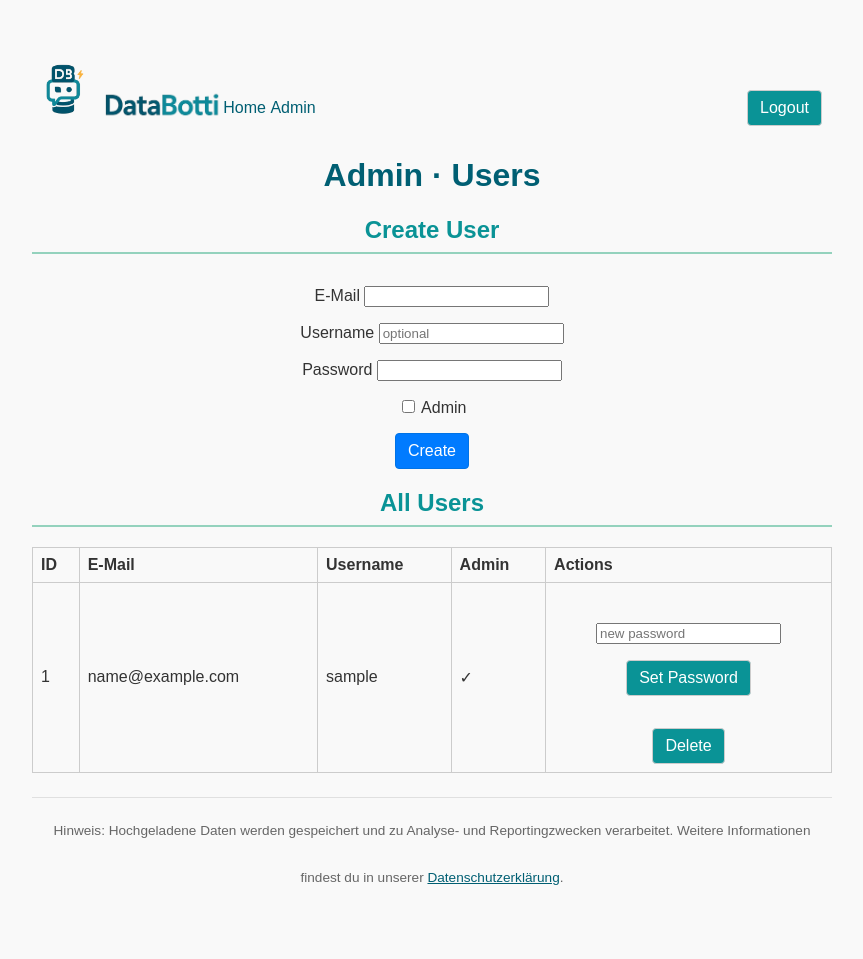
After one commit to mpfechner/data-botti, a Flask app: page /admin/users in a window 1280 px wide. The commit adds this page. Shown: the whole page, without its empty margins (208-1071 px from the left). Run offline with Flask 3, Linux system fonts and the light colour scheme; the visitor is signed in with stand-in values (Sample User, id 1).

Commit message:
feat(admin): add user management (list, create, update password, delete)
- add @admin_required guard to auth_helpers.py
- add admin blueprint with user management routes
- add repo functions for user CRUD in repo.py
- add admin_users.html template with CSS integration
- extend base.html with Admin link for admins
- set is_admin in session on login

```diff
--- a/app.py
+++ b/app.py
@@ -9,6 +9,7 @@ from db import init_engine
 from routes.datasets import datasets_bp
 from routes.assistant import assistant_bp
 from routes.auth import auth_bp
+from routes.admin import bp as admin_bp
 from infra.auth_helpers import login_required, consent_required
 from infra.config import get_config
 from infra.logging import setup_app_logging
@@ -23,6 +24,7 @@ setup_app_logging(app)
 app.register_blueprint(datasets_bp)
 app.register_blueprint(assistant_bp)
 app.register_blueprint(auth_bp)
+app.register_blueprint(admin_bp)
 
 # Apply config
 app.config.update(get_config())
--- a/infra/auth_helpers.py
+++ b/infra/auth_helpers.py
@@ -1,5 +1,3 @@
-
-
 from __future__ import annotations
 from functools import wraps
 from typing import Callable, Optional
@@ -140,6 +138,38 @@ def consent_required(view: Callable):
     return wrapped
 
 
+def admin_required(view: Callable):
+    """Decorator: require that the logged-in user is an admin.
+    If not logged in → behaves like login_required.
+    If logged in but not admin → redirect to /auth/login with message.
+    """
+    @wraps(view)
+    def wrapped(*args, **kwargs):
+        uid = get_current_user_id()
+        if uid is None:
+            flash("Bitte melde dich zuerst an.", "warning")
+            next_url = request.full_path if request.query_string else request.path
+            return redirect(url_for("auth.login", next=next_url))
+        engine = _get_engine_from_app() or _get_engine_optional()
+        if engine is None:
+            flash("Keine Datenbankverbindung für Admin-Prüfung.", "danger")
+            return redirect(url_for("auth.login"))
+        try:
+            with engine.connect() as conn:
+                row = conn.execute(
+                    text("SELECT is_admin FROM users WHERE id = :uid"),
+                    {"uid": uid},
+                ).fetchone()
+            if not row or not bool(row[0]):
+                flash("Admin-Berechtigung erforderlich.", "danger")
+                return redirect(url_for("auth.login"))
+        except Exception:
+            flash("Fehler bei der Admin-Prüfung.", "danger")
+            return redirect(url_for("auth.login"))
+        return view(*args, **kwargs)
+    return wrapped
+
+
 def set_session_consent(consented: bool = True):
     """Helper to cache consent in the session after POST /auth/consent."""
     if consented:
--- a/repo.py
+++ b/repo.py
@@ -1,6 +1,8 @@
 from __future__ import annotations
 from typing import Optional, Mapping
 from sqlalchemy import text
+from flask import current_app
+from sqlalchemy.exc import IntegrityError
 
 
 # --- dataset_files repository helpers -----------------------------------------------------------
@@ -186,3 +188,89 @@ def insert_dataset_and_file(
     )
 
     return dataset_id, True
+
+
+# --- user repository helpers (used by routes/admin.py) -----------------------------------------
+
+def _get_engine_from_app():
+    try:
+        return current_app.config.get("DB_ENGINE")
+    except Exception:
+        return None
+
+
+def repo_list_users():
+    """Return all users with id, email, username, is_admin."""
+    engine = _get_engine_from_app()
+    if engine is None:
+        raise RuntimeError("DB engine not configured on current_app")
+    with engine.connect() as conn:
+        rows = conn.execute(
+            text(
+                """
+                SELECT id, email, username, is_admin
+                FROM users
+                ORDER BY id
+                """
+            )
+        ).mappings().all()
+    return rows
+
+
+def repo_create_user(*, email: str, username: str | None, password_hash: str, is_admin: int = 0) -> int:
+    """Create user and return new id. Raises IntegrityError on duplicate email."""
+    engine = _get_engine_from_app()
+    if engine is None:
+        raise RuntimeError("DB engine not configured on current_app")
+    with engine.begin() as conn:
+        res = conn.execute(
+            text(
+                """
+                INSERT INTO users (email, username, password_hash, is_admin)
+                VALUES (:email, :username, :password_hash, :is_admin)
+                """
+            ),
+            {
+                "email": email,
+                "username": username,
+                "password_hash": password_hash,
+                "is_admin": int(bool(is_admin)),
+            },
+        )
+        new_id = None
+        try:
+            new_id = int(getattr(res, "lastrowid", None) or 0) or None
+        except Exception:
+            new_id = None
+        if new_id is None:
+            try:
+                new_id = int(conn.execute(text("SELECT LAST_INSERT_ID() AS id")).scalar())
+            except Exception:
+                new_id = None
+        if new_id is None:
+            raise RuntimeError("Could not determine new user id after insert")
+        return new_id
+
+
+def repo_update_user_password(*, user_id: int, password_hash: str) -> None:
+    engine = _get_engine_from_app()
+    if engine is None:
+        raise RuntimeError("DB engine not configured on current_app")
+    with engine.begin() as conn:
+        conn.execute(
+            text(
+                """
+                UPDATE users SET password_hash = :password_hash
+                WHERE id = :user_id
+                """
+            ),
+            {"password_hash": password_hash, "user_id": int(user_id)},
+        )
+
+
+def repo_delete_user(*, user_id: int) -> None:
+    engine = _get_engine_from_app()
+    if engine is None:
+        raise RuntimeError("DB engine not configured on current_app")
+    with engine.begin() as conn:
+        conn.execute(text("DELETE FROM users WHERE id = :user_id"), {"user_id": int(user_id)})
--- /dev/null
+++ b/routes/admin.py
@@ -0,0 +1,79 @@
+
+
+from __future__ import annotations
+from flask import Blueprint, render_template, request, redirect, url_for, flash
+from werkzeug.security import generate_password_hash
+
+from infra.auth_helpers import login_required, admin_required
+
+# Repo functions (live in repo.py at project root)
+from repo import (
+    repo_list_users,
+    repo_create_user,
+    repo_update_user_password,
+    repo_delete_user,
+)
+
+bp = Blueprint("admin", __name__, url_prefix="/admin")
+
+
+@bp.route("/users", methods=["GET"])
+@login_required
+@admin_required
+def list_users():
+    users = repo_list_users()
+    return render_template("admin_users.html", users=users)
+
+
+@bp.route("/users/create", methods=["POST"])
+@login_required
+@admin_required
+def create_user():
+    email = request.form.get("email", "").strip()
+    username = request.form.get("username", "").strip() or None
+    password = request.form.get("password", "")
+    is_admin = 1 if request.form.get("is_admin") else 0
+
+    if not email or not password:
+        flash("E-Mail und Passwort sind erforderlich.", "warning")
+        return redirect(url_for("admin.list_users"))
+
+    pw_hash = generate_password_hash(password)
+
+    try:
+        repo_create_user(email=email, username=username, password_hash=pw_hash, is_admin=is_admin)
+        flash("Nutzer wurde angelegt.", "success")
+    except Exception as e:
+        flash(f"Fehler beim Anlegen: {e}", "danger")
+    return redirect(url_for("admin.list_users"))
+
+
+@bp.route("/users/<int:user_id>/password", methods=["POST"])
+@login_required
+@admin_required
+def change_password(user_id: int):
+    new_password = request.form.get("password", "")
+    if not new_password:
+        flash("Neues Passwort fehlt.", "warning")
+        return redirect(url_for("admin.list_users"))
+
+    pw_hash = generate_password_hash(new_password)
+
+    try:
+        repo_update_user_password(user_id=user_id, password_hash=pw_hash)
+        flash("Passwort aktualisiert.", "success")
+    except Exception as e:
+        flash(f"Fehler beim Aktualisieren des Passworts: {e}", "danger")
+    return redirect(url_for("admin.list_users"))
+
+
+@bp.route("/users/<int:user_id>/delete", methods=["POST"])
+@login_required
+@admin_required
+def delete_user(user_id: int):
+    try:
+        repo_delete_user(user_id=user_id)
+        flash("Nutzer gelöscht.", "success")
+    except Exception as e:
+        flash(f"Fehler beim Löschen: {e}", "danger")
+    return redirect(url_for("admin.list_users"))
--- a/routes/auth.py
+++ b/routes/auth.py
@@ -15,12 +15,13 @@ def login():
         engine = current_app.config.get("DB_ENGINE")
         with engine.connect() as conn:
             row = conn.execute(
-                text("SELECT id, password_hash FROM users WHERE email = :email"),
+                text("SELECT id, password_hash, is_admin FROM users WHERE email = :email"),
                 {"email": email},
             ).fetchone()
 
         if row and check_password_hash(row[1], password):
             session['user_id'] = row[0]
+            session['is_admin'] = bool(row[2])
             # Clear any previous login-required flashes set by guards
             session.pop('_flashes', None)
             # Prefer ?next=... but also accept hidden form field if present
--- /dev/null
+++ b/templates/admin_users.html
@@ -0,0 +1,77 @@
+
+
+{% extends "base.html" %}
+{% block title %}Admin · Users{% endblock %}
+
+{% block content %}
+<div class="container">
+  <h1 class="page-title">Admin · Users</h1>
+
+  <section class="card">
+    <h2 class="card-title">Create User</h2>
+    <form method="post" action="{{ url_for('admin.create_user') }}" class="form form-horizontal">
+      <div class="form-row">
+        <label for="email">E-Mail</label>
+        <input id="email" name="email" type="email" required>
+      </div>
+      <div class="form-row">
+        <label for="username">Username</label>
+        <input id="username" name="username" type="text" placeholder="optional">
+      </div>
+      <div class="form-row">
+        <label for="password">Password</label>
+        <input id="password" name="password" type="password" required>
+      </div>
+      <div class="form-row">
+        <label class="checkbox">
+          <input type="checkbox" name="is_admin" value="1">
+          <span>Admin</span>
+        </label>
+      </div>
+      <div class="form-actions">
+        <button class="btn btn-primary" type="submit">Create</button>
+      </div>
+    </form>
+  </section>
+
+  <section class="card">
+    <h2 class="card-title">All Users</h2>
+    <div class="table-wrapper">
+      <table class="table">
+        <thead>
+          <tr>
+            <th>ID</th>
+            <th>E-Mail</th>
+            <th>Username</th>
+            <th>Admin</th>
+            <th class="col-actions">Actions</th>
+          </tr>
+        </thead>
+        <tbody>
+          {% for u in users %}
+          <tr>
+            <td>{{ u.id }}</td>
+            <td>{{ u.email }}</td>
+            <td>{{ u.username or "—" }}</td>
+            <td>{% if u.is_admin %}✓{% else %}—{% endif %}</td>
+            <td class="actions">
+              <form method="post" action="{{ url_for('admin.change_password', user_id=u.id) }}" class="inline-form">
+                <input name="password" type="password" placeholder="new password" required>
+                <button class="btn btn-secondary" type="submit">Set Password</button>
+              </form>
+              <form method="post" action="{{ url_for('admin.delete_user', user_id=u.id) }}" class="inline-form" onsubmit="return confirm('Diesen Nutzer wirklich löschen?');">
+                <button class="btn btn-danger" type="submit">Delete</button>
+              </form>
+            </td>
+          </tr>
+          {% else %}
+          <tr>
+            <td colspan="5" class="muted">No users found.</td>
+          </tr>
+          {% endfor %}
+        </tbody>
+      </table>
+    </div>
+  </section>
+</div>
+{% endblock %}
--- a/templates/base.html
+++ b/templates/base.html
@@ -12,6 +12,12 @@
             <img src="{{ url_for('static', filename='Logo.png') }}" alt="Logo" class="logo">
             <img src="{{ url_for('static', filename='Botti_name.png') }}" alt="DataBotti" class="logo-text">
         </div>
+        <nav class="nav">
+            <a href="{{ url_for('index') }}" class="nav-link">Home</a>
+            {% if session.get('is_admin') %}
+            <a href="{{ url_for('admin.list_users') }}" class="nav-link">Admin</a>
+            {% endif %}
+        </nav>
         {% if session.get('user_id') %}
         <form action="{{ url_for('auth.logout') }}" method="post" style="margin-left:auto;">
             <button type="submit" class="btn">Logout</button>
```
Also changed, not shown: docker/01_schema.sql (+14 -0 lines), docker/create_admin_readme.md (added, +36 -0 lines), sql_scripts/create_admin_readme.md (added, +36 -0 lines), sql_scripts/create_database.sql (+41 -6 lines).
